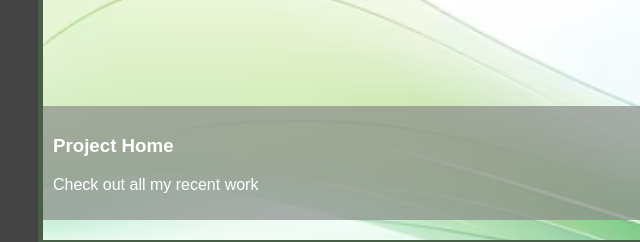
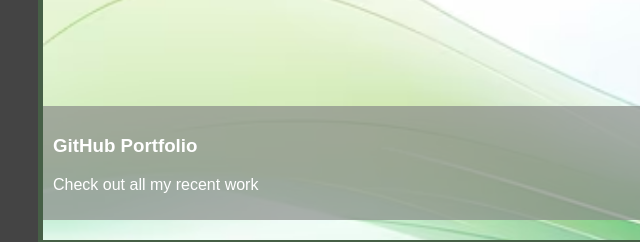
Before and after one commit to AspectEllie/Portfolio-Website, a plain HTML site: page index.html in a window 1280 px wide. Shown: the part 1060-1302 px from the top of the page, 2-642 px from the left. Drawn offline with Linux system fonts and the light colour scheme.

Commit message:
Amended project description and added website screenshot

```diff
--- a/index.html
+++ b/index.html
@@ -51,7 +51,7 @@
 <div id="work-grid">
     <a class="project" id="project-1" href="https://github.com/AspectEllie">
         <div class="text-wrapper">
-          <h3>Project Home</h3>
+          <h3>GitHub Portfolio</h3>
           <p>Check out all my recent work</p>
         </div>
       </a>
```
Also changed, not shown: 1 other file.
